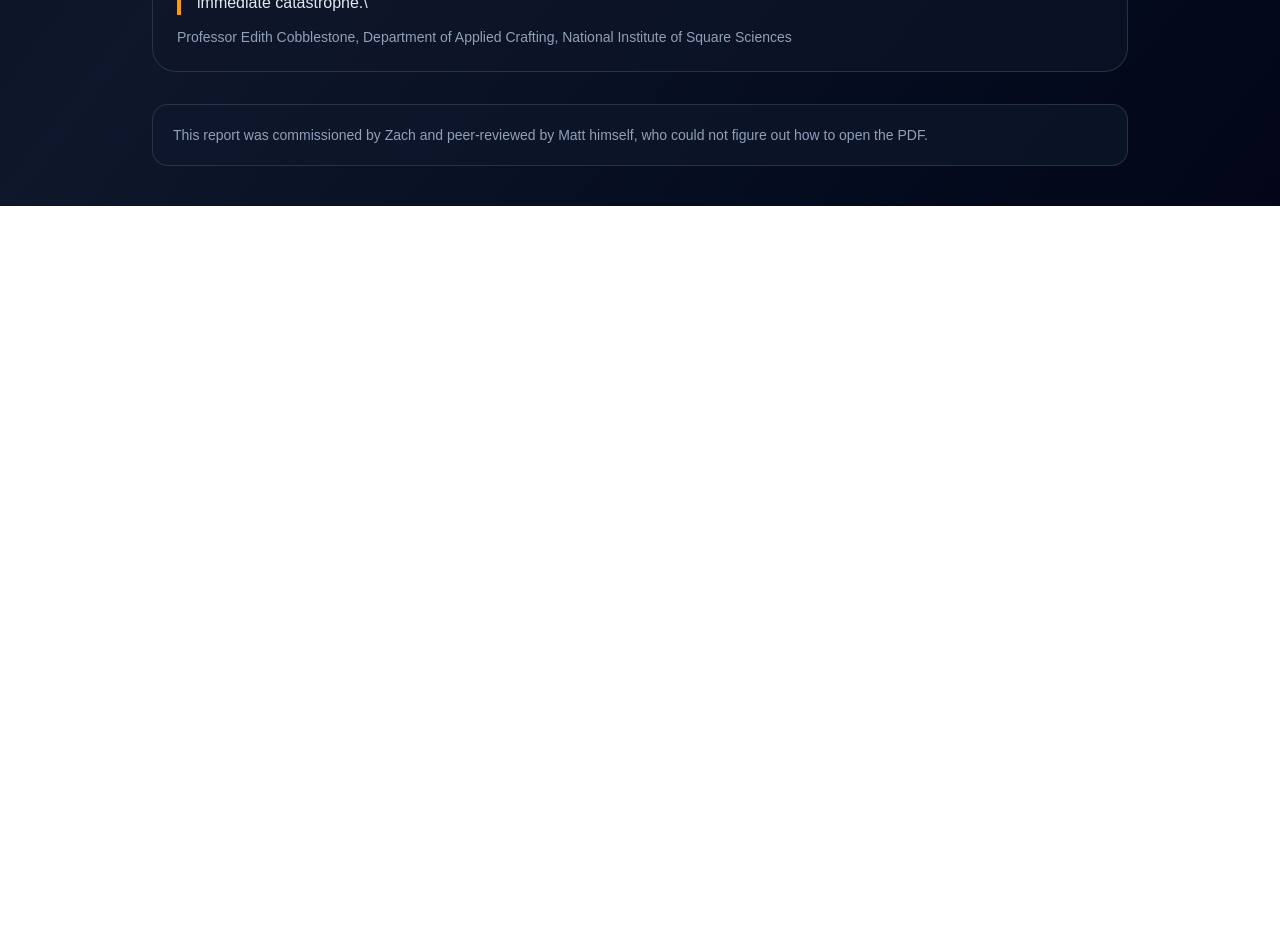
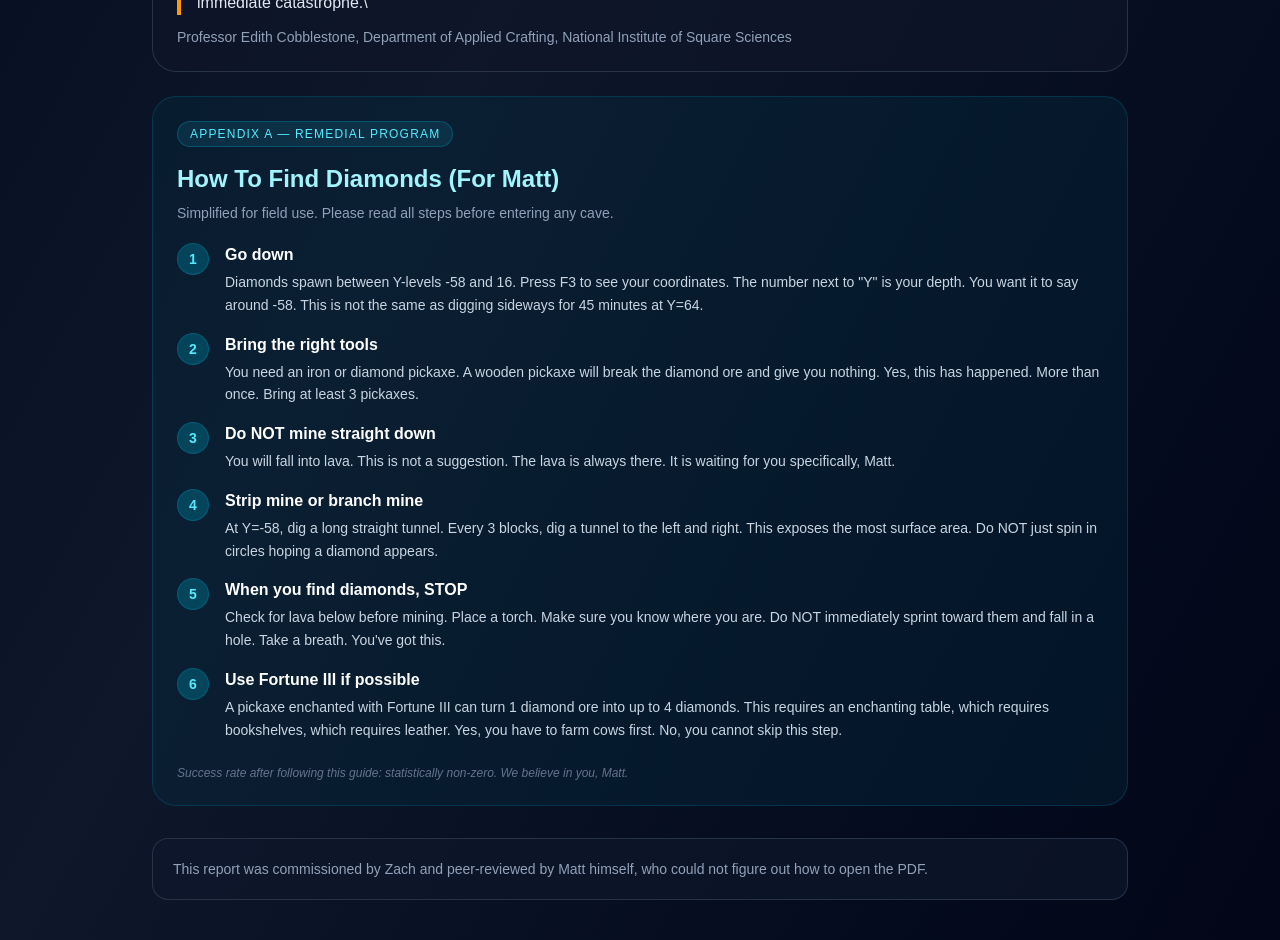
Before and after one commit to MatlabMonkey/Monkey-site, a Next.js app: page /tools/matt in a window 1280 px wide. Shown: the part 1460-2400 px from the top of the page. Before the commit the page ends 1666 px from the top, so only its background shows below. Built offline with nearby package versions, Linux system fonts and the light colour scheme.

Commit message:
Add diamond finding guide to Matt report (Appendix A)

```diff
--- a/app/tools/matt/page.tsx
+++ b/app/tools/matt/page.tsx
@@ -84,6 +84,33 @@ export default function MattReportPage() {
           </p>
         </section>
 
+        <section className="mt-6 rounded-3xl border border-cyan-800/40 bg-cyan-950/30 p-6">
+          <div className="inline-flex items-center gap-2 rounded-full border border-cyan-700/50 bg-cyan-900/40 px-3 py-1 text-xs uppercase tracking-widest text-cyan-300 mb-4">
+            Appendix A — Remedial Program
+          </div>
+          <h2 className="text-2xl font-semibold text-cyan-200">How To Find Diamonds (For Matt)</h2>
+          <p className="mt-2 text-slate-400 text-sm">Simplified for field use. Please read all steps before entering any cave.</p>
+          <ol className="mt-5 space-y-4">
+            {[
+              { step: "1", title: "Go down", body: "Diamonds spawn between Y-levels -58 and 16. Press F3 to see your coordinates. The number next to \"Y\" is your depth. You want it to say around -58. This is not the same as digging sideways for 45 minutes at Y=64." },
+              { step: "2", title: "Bring the right tools", body: "You need an iron or diamond pickaxe. A wooden pickaxe will break the diamond ore and give you nothing. Yes, this has happened. More than once. Bring at least 3 pickaxes." },
+              { step: "3", title: "Do NOT mine straight down", body: "You will fall into lava. This is not a suggestion. The lava is always there. It is waiting for you specifically, Matt." },
+              { step: "4", title: "Strip mine or branch mine", body: "At Y=-58, dig a long straight tunnel. Every 3 blocks, dig a tunnel to the left and right. This exposes the most surface area. Do NOT just spin in circles hoping a diamond appears." },
+              { step: "5", title: "When you find diamonds, STOP", body: "Check for lava below before mining. Place a torch. Make sure you know where you are. Do NOT immediately sprint toward them and fall in a hole. Take a breath. You've got this." },
+              { step: "6", title: "Use Fortune III if possible", body: "A pickaxe enchanted with Fortune III can turn 1 diamond ore into up to 4 diamonds. This requires an enchanting table, which requires bookshelves, which requires leather. Yes, you have to farm cows first. No, you cannot skip this step." },
+            ].map(({ step, title, body }) => (
+              <li key={step} className="flex gap-4">
+                <span className="flex-shrink-0 w-8 h-8 rounded-full bg-cyan-800/60 border border-cyan-700/50 flex items-center justify-center text-cyan-300 font-bold text-sm">{step}</span>
+                <div>
+                  <p className="font-semibold text-white">{title}</p>
+                  <p className="mt-1 text-slate-300 text-sm leading-relaxed">{body}</p>
+                </div>
+              </li>
+            ))}
+          </ol>
+          <p className="mt-6 text-xs text-slate-500 italic">Success rate after following this guide: statistically non-zero. We believe in you, Matt.</p>
+        </section>
+
         <footer className="mt-8 rounded-2xl border border-slate-700/70 bg-slate-900/70 p-5 text-sm text-slate-400">
           This report was commissioned by Zach and peer-reviewed by Matt himself, who could not figure out how to open
           the PDF.
```
